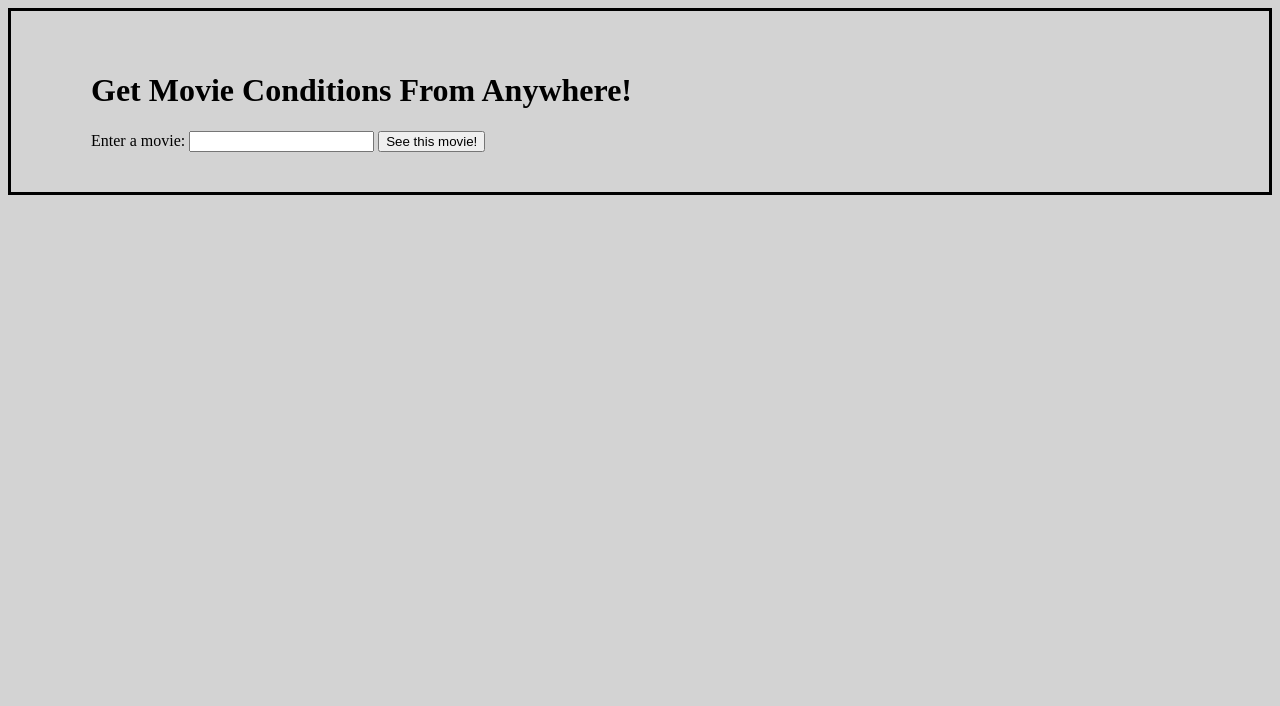
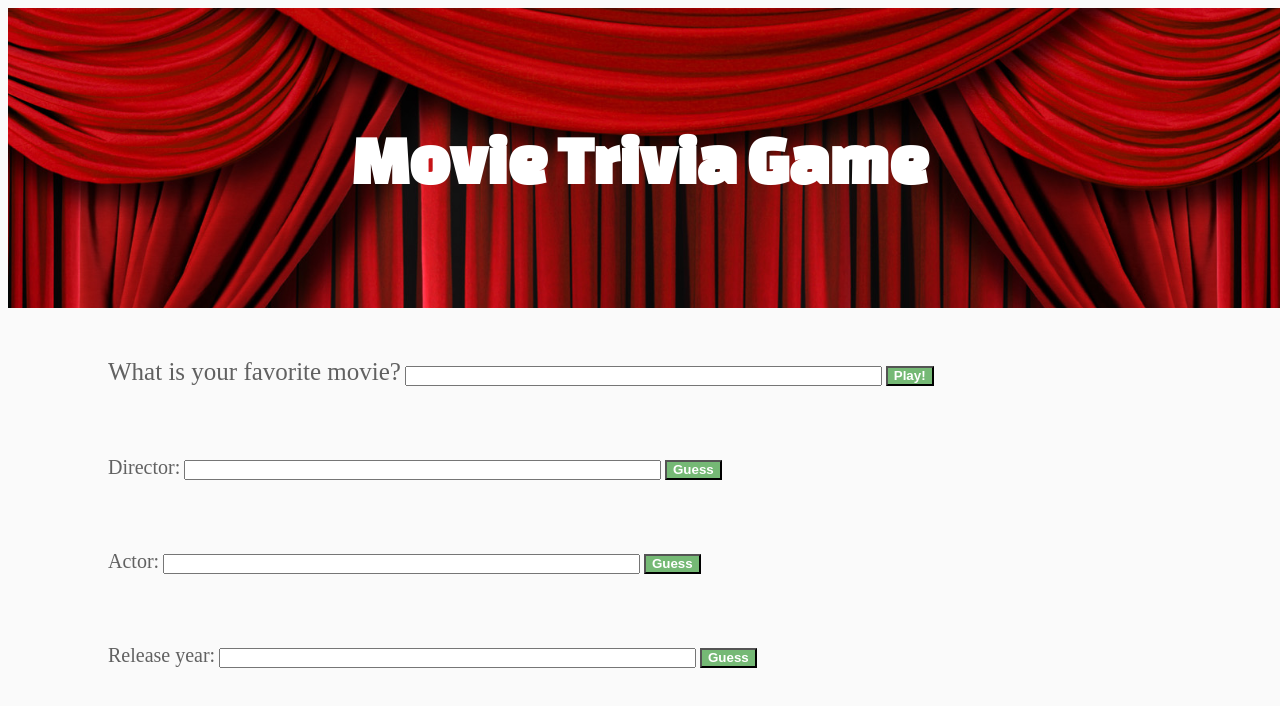
Before and after one commit to Cmwingo/JS-MovieTrivia, a website: page index.html in a window 1280 px wide. Drawn offline with nearby package versions, Linux system fonts and the light colour scheme; files that its build step writes are made by us from their sources.

Commit message:
Add images and styling

```diff
--- a/index.html
+++ b/index.html
@@ -1,6 +1,7 @@
 <!DOCTYPE html>
 <html>
   <head>
+    <link href="https://fonts.googleapis.com/css?family=Changa+One" rel="stylesheet">
     <link rel="stylesheet" href="build/css/vendor.css">
     <link rel="stylesheet" href="build/css/styles.css">
     <script src="build/js/vendor.min.js"></script>
@@ -8,11 +9,32 @@
     <title>Movie</title>
   </head>
   <body>
+    <div class="header"><h1>Movie Trivia Game</h1></div>
+
     <div class="container">
-      <h1>Get Movie Conditions From Anywhere!</h1>
-      <label for="movie">Enter a movie:</label>
-      <input id="movie" type="text">
-      <button class="btn-success" id="movieButton">See this movie!</button>
+      <div class="form-group">
+        <label for="movie" id="movie-label">What is your favorite movie?</label>
+        <input id="movie" type="text" class="form-control">
+        <button class="btn" id="movieButton">Play!</button>
+      </div>
+
+      <div class="form-group">
+        <label for="director">Director:</label>
+        <input id="director" type="text" class="form-control">
+        <button class="btn" id="directorButton">Guess</button>
+      </div>
+
+      <div class="form-group">
+        <label for="actor">Actor:</label>
+        <input id="actor" type="text" class="form-control">
+        <button class="btn" id="actorButton">Guess</button>
+      </div>
+
+      <div class="form-group">
+        <label for="year">Release year:</label>
+        <input id="year" type="text" class="form-control">
+        <button class="btn" id="yearButton">Guess</button>
+      </div>
       <div class="showMovie"></div>
     </div>
   </body>
--- a/scss/styles.scss
+++ b/scss/styles.scss
@@ -1,14 +1,58 @@
-$gray : #d3d3d3;
+$gray : #FAFAFA;
 $green : #75B975;
+$red : #D50000;
 
+* {
+  padding-top: 0px;
+  margin-right: 0px;
+}
 body {
+  font-family: "Avenir";
   background: $gray;
-  border: 3px solid black;
-  padding: 40px 80px;
-  .button {
+  .container {
+    padding-left:100px;
+  }
+  .header {
+    background-image: url("/img/banner.jpg");
+    background-size: cover;
+    height: 300px;
+    width: 100%;
+    margin-bottom: 50px;
+  }
+  h1 {
+    color: white;
+    font-family: 'Changa One', cursive;
+    text-align: center;
+    position: absolute;
+    margin-left: auto;
+    margin-right: auto;
+    font-size: 70px;
+    top: 75px;
+    left: 0;
+    right: 0;
+  }
+  label {
+    font-size: 20px;
+    color: #616161;
+  }
+  #movie-label {
+      font-size: 25px;
+  }
+  .btn {
     font-weight: bold;
     text-align: center;
     background: $green;
     color: white;
+    &:hover {
+      color: white;
+      background-color: #8BC34A;
+    }
+  }
+  .form-group {
+    margin-bottom: 50px;
+  }
+  .form-control {
+    width: 40%;
+    margin-bottom: 20px;
   }
 }
```
Also changed, not shown: img/banner.jpg (added), img/banner1.png (added).
